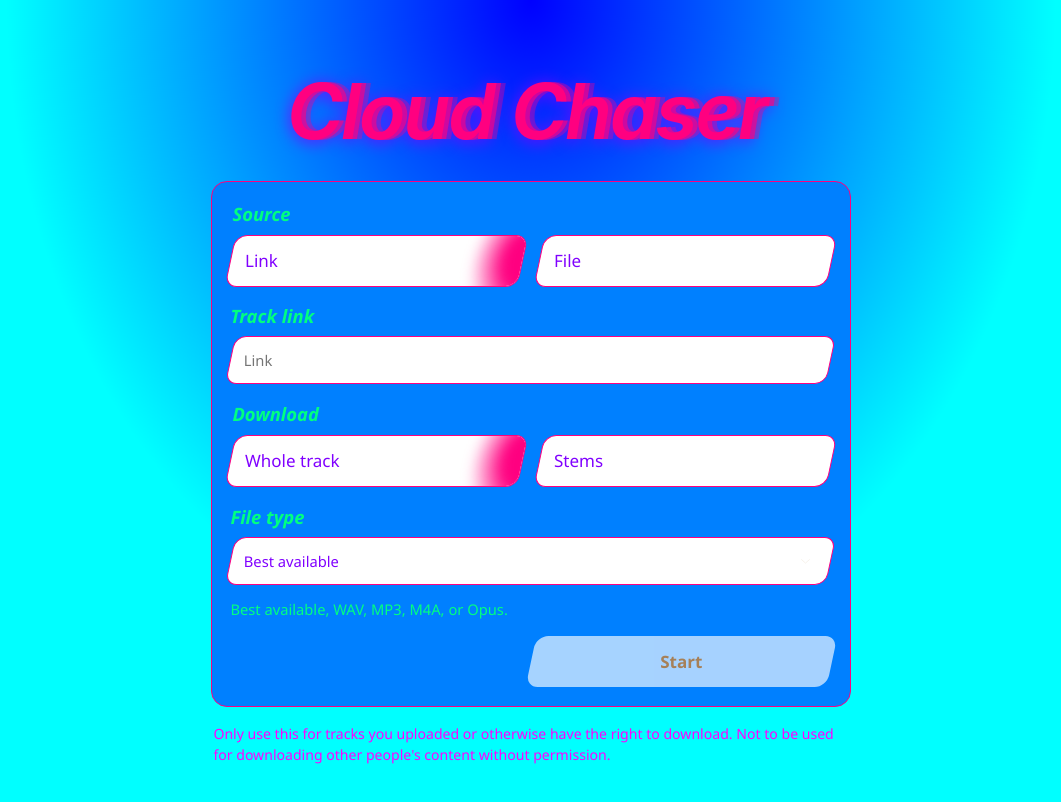
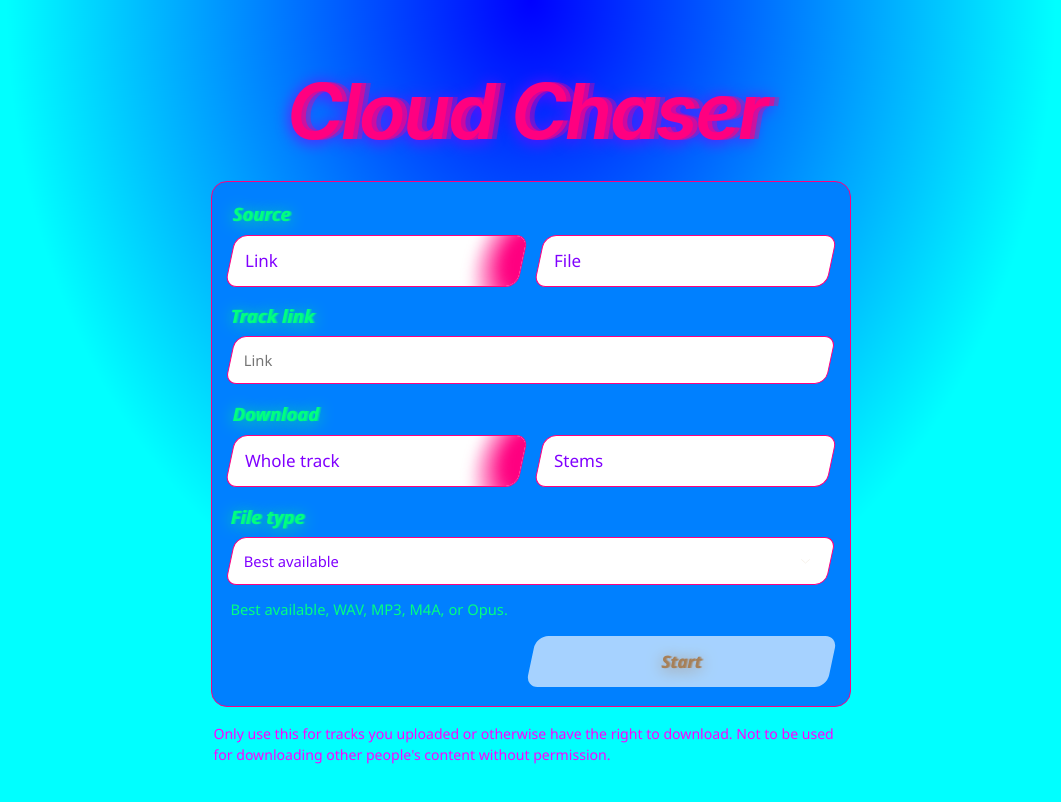
Before and after one commit to dwwr/cloud-chaser, a Next.js app in the folder frontend/: page / in a window 1280 px wide. Shown: the top 802 px of the page, without its empty margins (109-1170 px from the left). Built offline with nearby package versions, Linux system fonts and the light colour scheme.

Commit message:
label styling

```diff
--- a/frontend/public/style.css
+++ b/frontend/public/style.css
@@ -141,7 +141,12 @@ input[type="file"]::file-selector-button {
   border-radius: 0.5rem;
   color: var(--accent-ink);
   font: inherit;
+  font-style: italic;
   font-weight: 650;
+  text-shadow:
+    0.06em 0 0 color-mix(in srgb, var(--accent-ink) 62%, transparent),
+    0.12em 0 0 color-mix(in srgb, var(--accent-ink) 34%, transparent),
+    0 2px 16px var(--accent-ink);
   cursor: pointer;
 }
 
@@ -175,6 +180,10 @@ legend,
   font-style: italic;
   font-weight: 600;
   font-size: 1.15rem;
+  text-shadow:
+    0.06em 0 0 color-mix(in srgb, var(--ok) 62%, transparent),
+    0.12em 0 0 color-mix(in srgb, var(--ok) 34%, transparent),
+    0 2px 16px var(--ok);
 }
 
 legend {
@@ -322,7 +331,12 @@ button {
   background-color: transparent;
   color: var(--accent-ink);
   font: inherit;
+  font-style: italic;
   font-weight: 650;
+  text-shadow:
+    0.06em 0 0 color-mix(in srgb, var(--accent-ink) 62%, transparent),
+    0.12em 0 0 color-mix(in srgb, var(--accent-ink) 34%, transparent),
+    0 2px 16px var(--accent-ink);
   cursor: pointer;
 }
 
```
